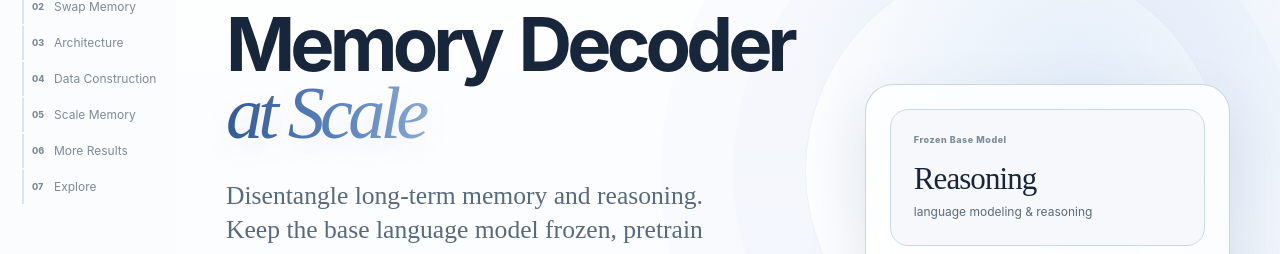
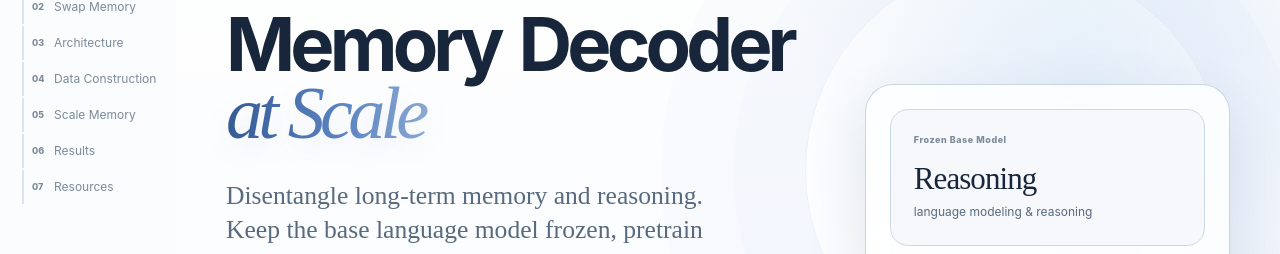
Before and after one commit to Rubin-Wei/memory-decoder-at-scale, a Next.js app: page / in a window 1280 px wide. Shown: the part 216-470 px from the top of the page. Built offline with nearby package versions, Linux system fonts and the light colour scheme.

Commit message:
Refine section navigation labels

```diff
--- a/app/interactive-paper.tsx
+++ b/app/interactive-paper.tsx
@@ -5,13 +5,13 @@ import { ChartNoAxesCombined, Dna, Globe2, Scale } from "lucide-react";
 
 const tocItems = [
   { id: "overview", number: "00", label: "Overview" },
-  { id: "idea", number: "01", label: "The Idea" },
+  { id: "idea", number: "01", label: "Core Idea" },
   { id: "swap", number: "02", label: "Swap Memory" },
   { id: "architecture", number: "03", label: "Architecture" },
   { id: "construction", number: "04", label: "Data Construction" },
   { id: "figure3", number: "05", label: "Scale Memory" },
-  { id: "results", number: "06", label: "More Results" },
-  { id: "resources", number: "07", label: "Explore" },
+  { id: "results", number: "06", label: "Results" },
+  { id: "resources", number: "07", label: "Resources" },
 ];
 
 export function SectionToc() {
--- a/app/page.tsx
+++ b/app/page.tsx
@@ -95,7 +95,7 @@ export default function Home() {
       </header>
 
       <section className="idea-section section-shell" id="idea" aria-labelledby="idea-title">
-        <div className="section-label">01 · The Idea</div>
+        <div className="section-label">01 · Core Idea</div>
         <div className="idea-copy">
           <h2 id="idea-title">Long-term memory and reasoning need not remain entangled in the same parameters.</h2>
           <p>
@@ -215,7 +215,7 @@ export default function Home() {
 
       <section className="results-section" id="results" aria-labelledby="results-title">
         <div className="section-shell">
-          <div className="section-label">06 · More Results</div>
+          <div className="section-label">06 · Results</div>
           <div className="section-heading results-heading">
             <h2 id="results-title">The gain persists<br /><em>across settings.</em></h2>
             <p>Switch between general and domain memory to compare their gains across backbone scales.</p>
@@ -232,7 +232,7 @@ export default function Home() {
       </section>
 
       <section className="resources section-shell" id="resources" aria-labelledby="resources-title">
-        <div className="section-label">07 · Explore</div>
+        <div className="section-label">07 · Resources</div>
         <h2 id="resources-title" className="visually-hidden">Paper, code, and models</h2>
         <div className="resource-links simple-resource-links">
           <a href={asset("/paper.pdf")}><strong>Paper</strong><Arrow /></a>
```
Also changed, not shown: 1 other file (tests, documents, lock files or other folders).
